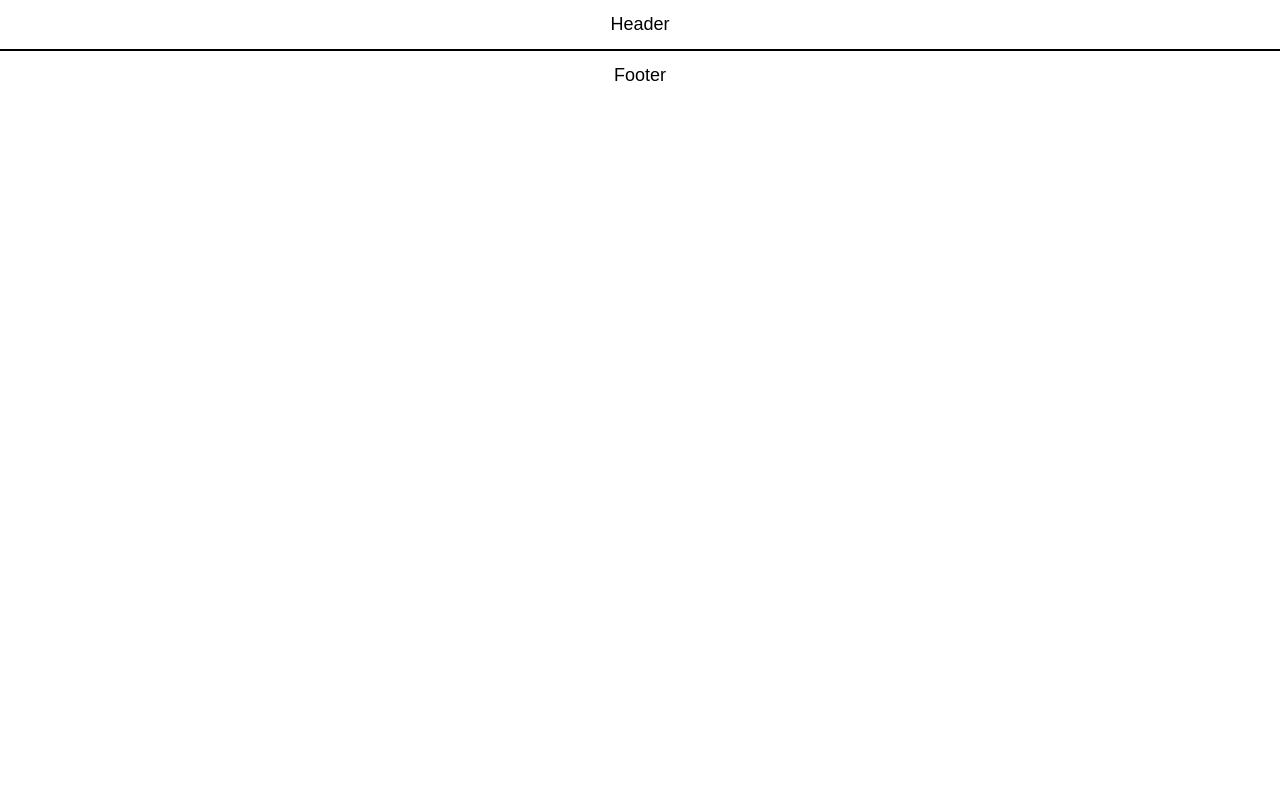
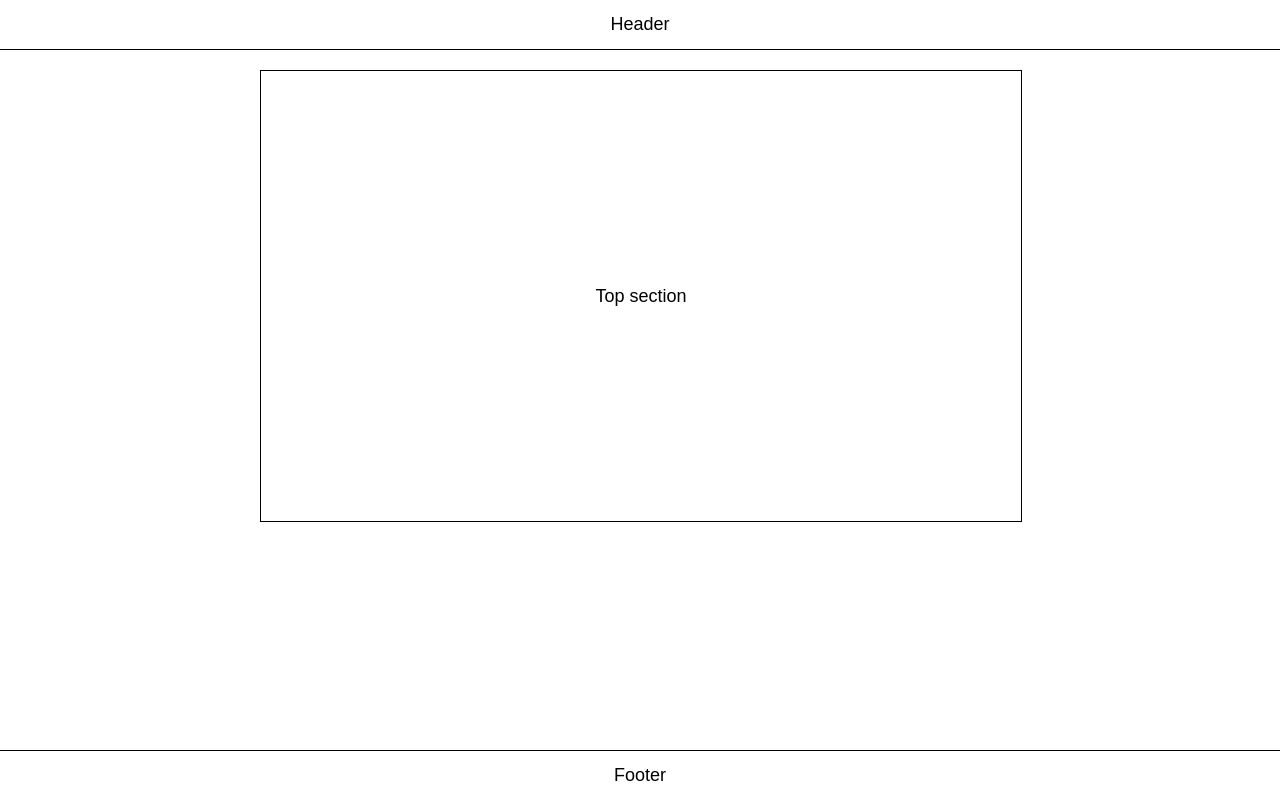
Before and after one commit to ooloo-io/github-flow-thanderoy, a website: page src/index.html in a window 1280 px wide. Drawn offline with nearby package versions, Linux system fonts and the light colour scheme.

Commit message:
Top Section (#7)
* Add top section

* Style top section

```diff
--- a/src/index.html
+++ b/src/index.html
@@ -4,8 +4,8 @@
 <head>
   <meta charset="utf-8">
 
-  <title>GitHub Flow Course</title>
-  <meta name="description" content="GitHub Flow Course">
+  <title>GitHub Pull Request Flow Course</title>
+  <meta name="description" content="GitHub Pull Request Flow Course">
   <meta name="author" content="Johannes Kettmann">
 
   <link rel="stylesheet" href="https://cdnjs.cloudflare.com/ajax/libs/normalize/8.0.1/normalize.min.css">
@@ -16,7 +16,11 @@
   <header class="header">
     Header
   </header>
-  <main class="content"></main>
+  <main class="content">
+    <section class="section">
+      Top section
+    </section>
+  </main>
   <footer class="footer">
     Footer
   </footer>
--- a/src/styles.css
+++ b/src/styles.css
@@ -20,16 +20,16 @@ body {
 }
 
 .content {
-  min-height: calc(100vh -100px);
-  width: 720px;
+  min-height: calc(100vh - 140px);
+  width: 760px;
+  max-width: 100%;
   margin: auto;
-  max-width: 100%;
+  padding: 20px;
 }
 
 .section {
   height: 450px;
   width: 100%;
-  margin-top: 20px;
   display: flex;
   justify-content: center;
   align-items: center;
```
